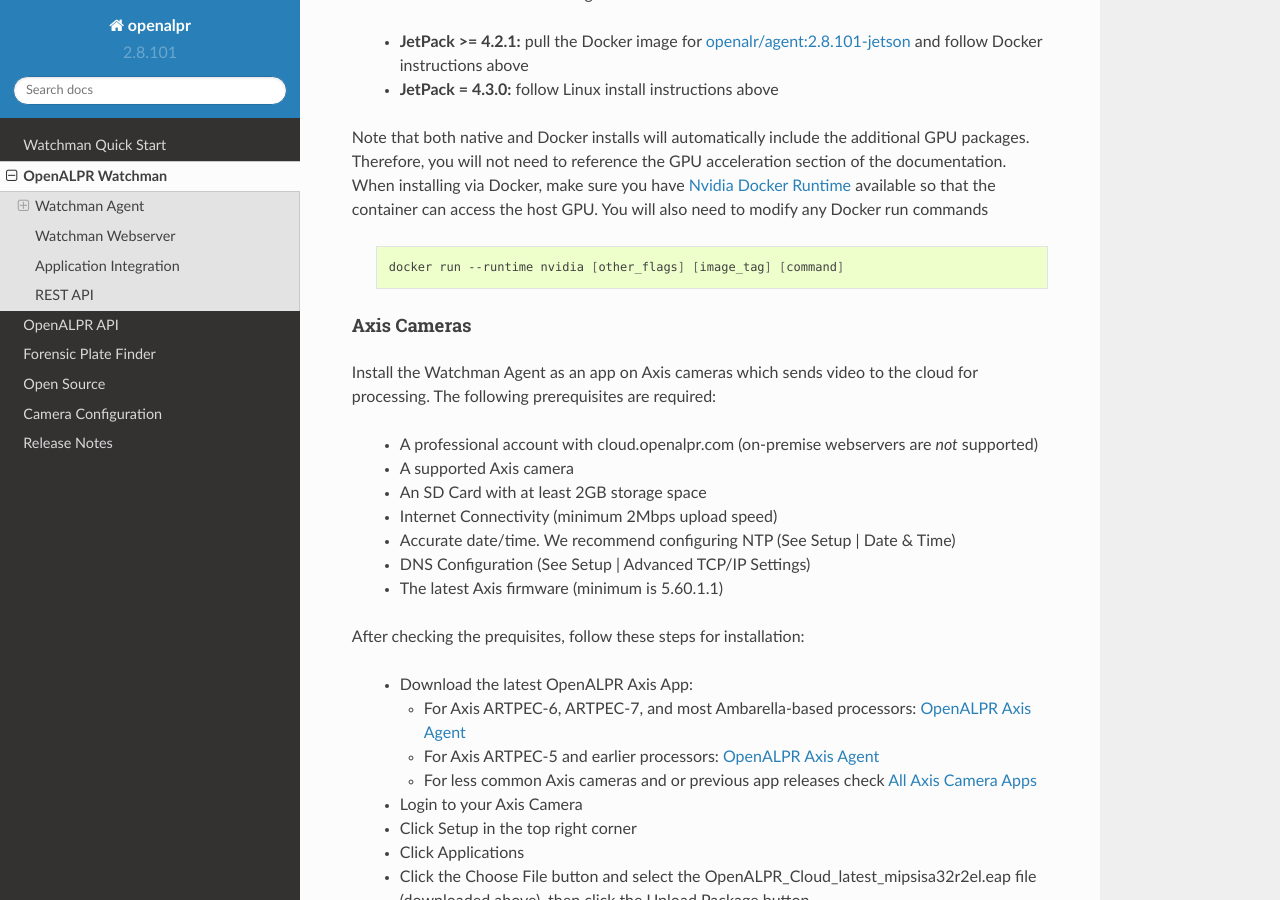
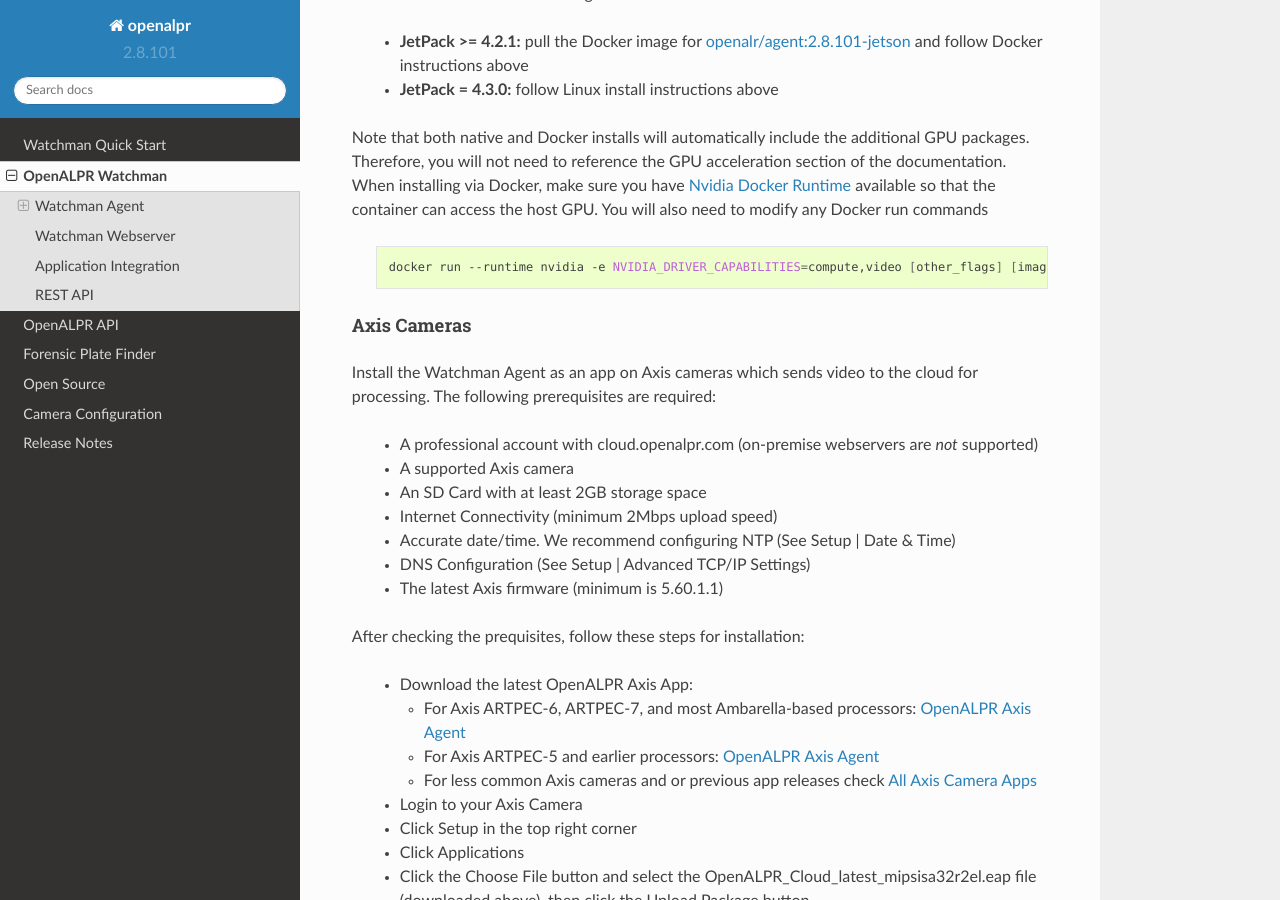
Before and after one commit to openalpr/doc, a Sphinx documentation site: the page built from source/watchman.rst, in a window 1280 px wide and 900 px high, scrolled down 3595 px. Built offline with Sphinx 7.4.7 and the Read the Docs theme 2.0.0, drawn with Linux system fonts in a browser that asks for light colours.

Commit message:
Updated docker start command with required env var

```diff
--- a/source/watchman.rst
+++ b/source/watchman.rst
@@ -147,7 +147,7 @@
 
   .. code-block:: bash
 
-    docker run --runtime nvidia [other_flags] [image_tag] [command]
+    docker run --runtime nvidia -e NVIDIA_DRIVER_CAPABILITIES=compute,video [other_flags] [image_tag] [command]
 
 Axis Cameras
 ............
```
